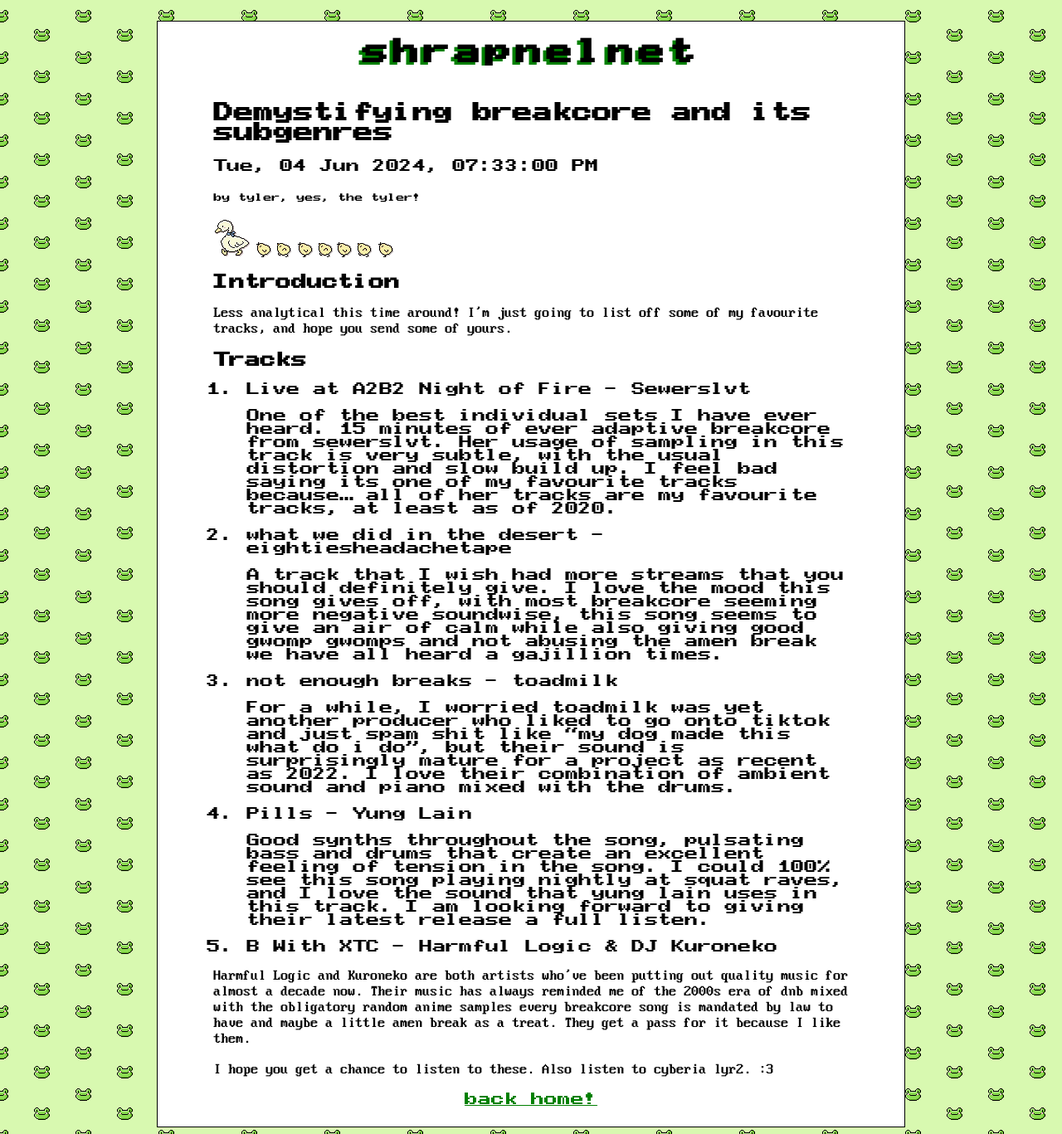
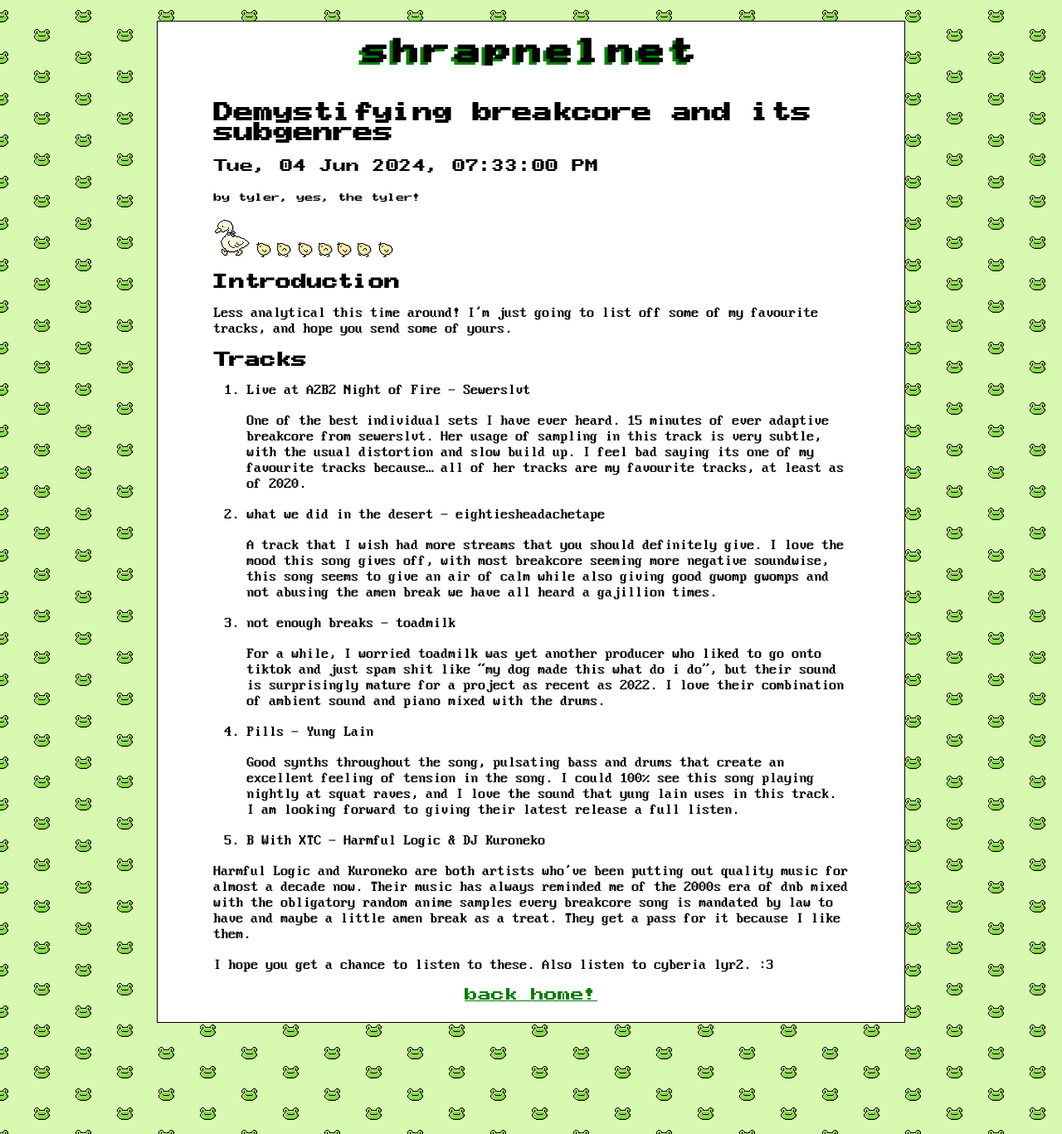
Before and after one commit to shrapnelnet/blog, a Jekyll site: the page built from _posts/2024-06-04-demystifying-breakcore-and-its-subgenres.md, in a window 1280 px wide. Shown: the whole page at 83% size. Built offline with Jekyll 4.4.1, drawn with Linux system fonts in a browser that asks for light colours.

Commit message:
formatting fixes, container overflows

```diff
--- a/_layouts/post.html
+++ b/_layouts/post.html
@@ -20,7 +20,7 @@
         <article>
             <div id="content" class="use-ibm">
                 <div id="title">
-                    <h1>{{ page.title }}</h1>
+                    <h2>{{ page.title }}</h2>
                 </div>
                 <div id="date">
                     <p>{{ page.date | date: "%a, %d %b %Y, %r" }}</p>
--- a/assets/css/post.css
+++ b/assets/css/post.css
@@ -19,6 +19,10 @@
     background-attachment: fixed;
 }
 
+p, h1 {
+    word-wrap: anywhere;
+}
+
 a {
     color: green;
 }
@@ -32,7 +36,7 @@
     margin-bottom: 10px;
 }
 
-.use-ibm > p {
+.use-ibm > p, .use-ibm > ol > li > p, li::marker {
     font-family: "IBM VGA", monospace;
     font-size: 1.125em;
 }
```
